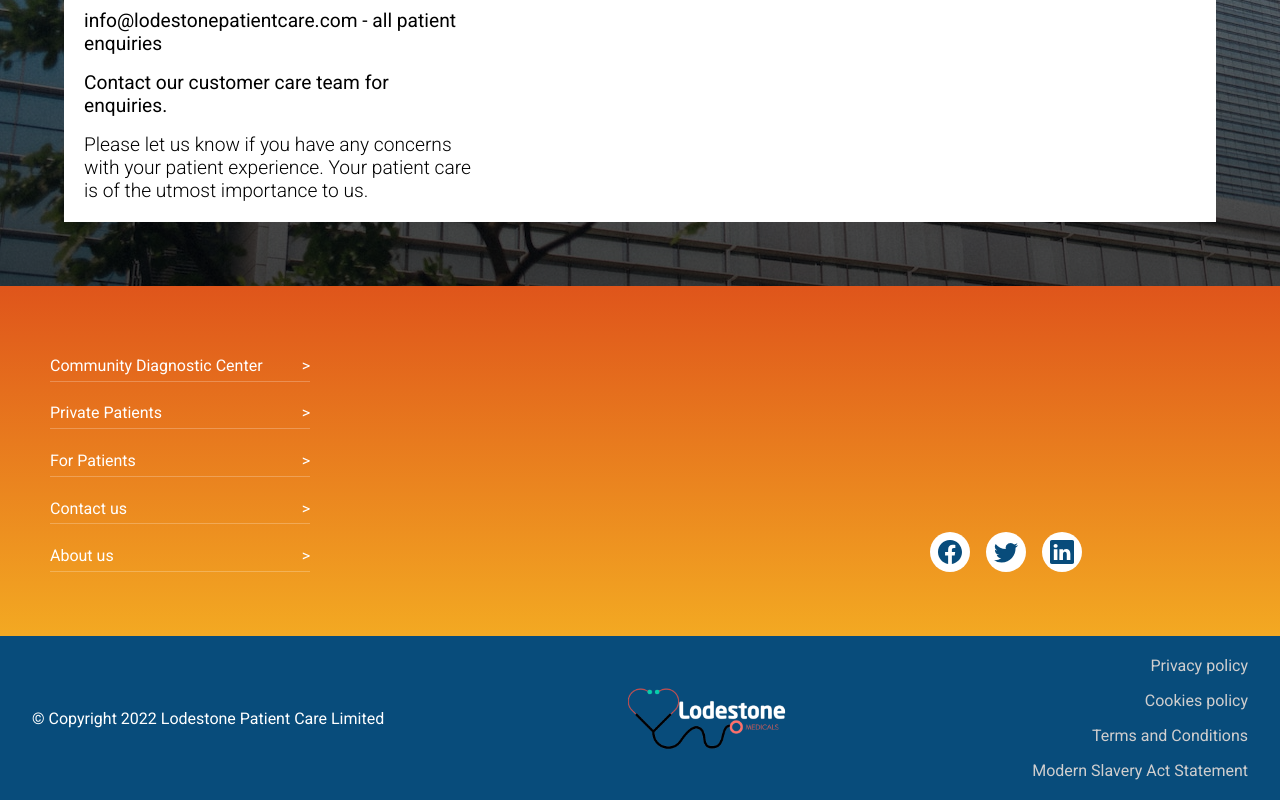
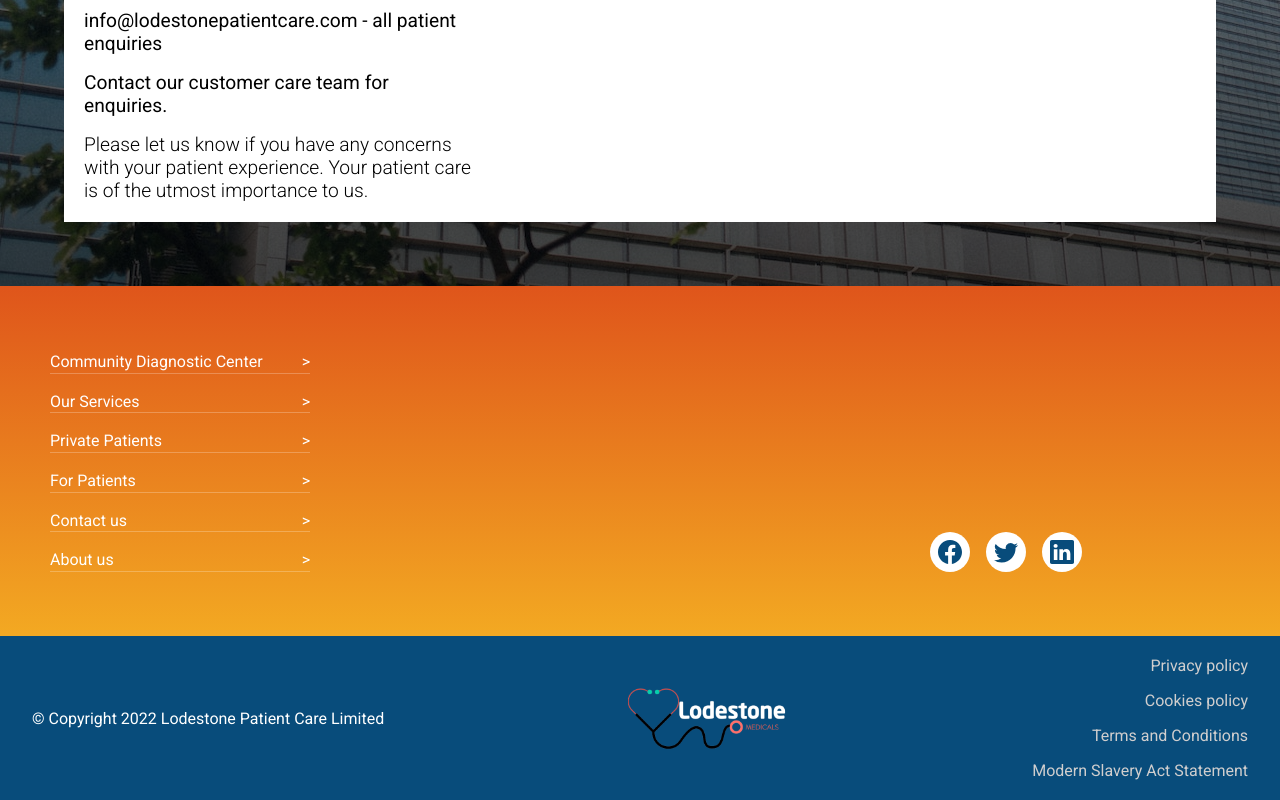
Before and after one commit to WickedDeveloper4L/lodestone, a Next.js app: page /contact-us in a window 1280 px wide. Shown: the part 612-1412 px from the top of the page. Built offline with nearby package versions, Linux system fonts and the light colour scheme.

Commit message:
more changes

```diff
--- a/components/Links/Links.jsx
+++ b/components/Links/Links.jsx
@@ -9,6 +9,9 @@ const Links = () => {
         <Link href="/community" className={styles.sidelink}>
           Community Diagnostic Center{" "}
           <span className={styles.arrow}>{">"}</span>
+        </Link>
+        <Link href="/services" className={styles.sidelink}>
+          Our Services<span className={styles.arrow}>{">"}</span>
         </Link>
         <Link href="/private-patients" className={styles.sidelink}>
           Private Patients <span className={styles.arrow}>{">"}</span>
```
